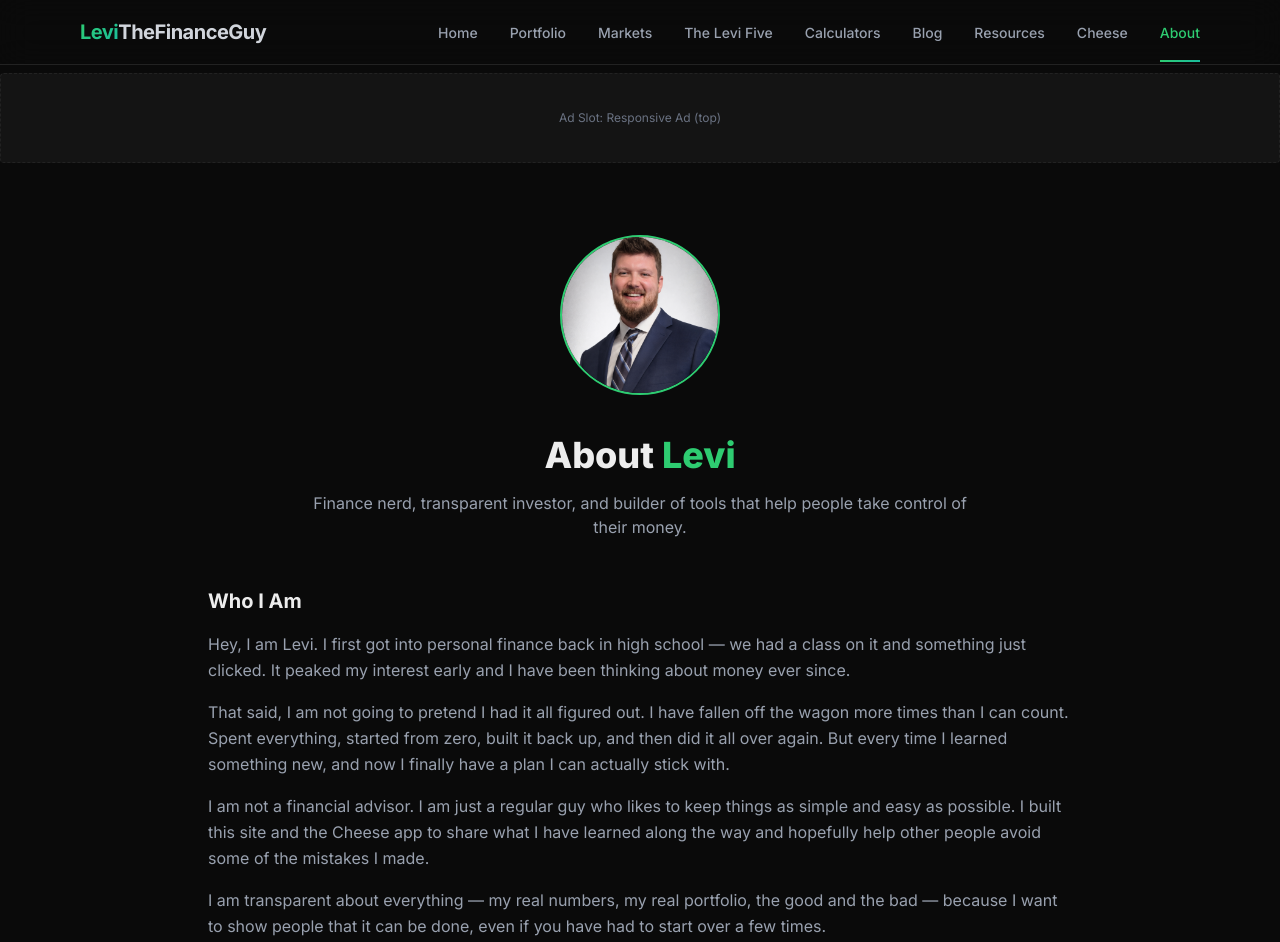
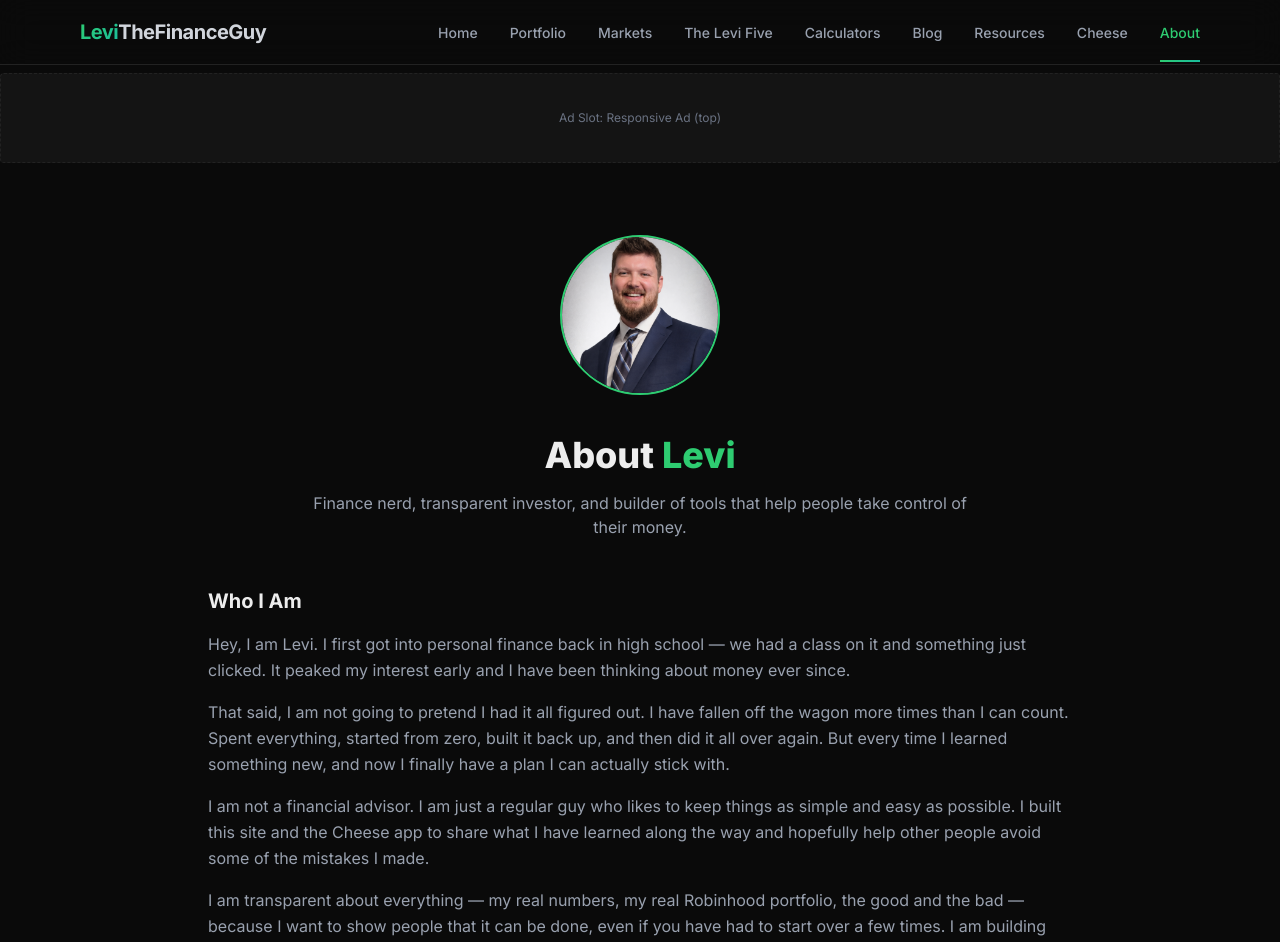
Before and after one commit to levithefinanceguy/levithefinanceguy, a Next.js app: page /about in a window 1280 px wide. Shown: the top 942 px of the page. Built offline with nearby package versions, Linux system fonts and the light colour scheme.

Commit message:
Weave Robinhood and $1 to $1M story naturally across the site
- Home hero: "Building from $1 to $1,000,000 on Robinhood"
- Portfolio banner: "started with a single dollar on Robinhood"
- About page: "my real Robinhood portfolio" + $1 to $1M mention

```diff
--- a/app/about/page.tsx
+++ b/app/about/page.tsx
@@ -73,9 +73,10 @@ export default function AboutPage() {
               I made.
             </p>
             <p>
-              I am transparent about everything — my real numbers, my real portfolio, the good and
-              the bad — because I want to show people that it can be done, even if you have had to
-              start over a few times.
+              I am transparent about everything — my real numbers, my real Robinhood portfolio, the good
+              and the bad — because I want to show people that it can be done, even if you have had to
+              start over a few times. I am building from $1 to $1,000,000 in public so you can follow
+              along and see exactly how it is done.
             </p>
           </div>
         </section>
--- a/app/page.tsx
+++ b/app/page.tsx
@@ -78,8 +78,8 @@ export default function Home() {
               Just a regular guy sharing what actually works.
             </p>
             <p className="text-base text-gray-500 max-w-xl mx-auto mb-10">
-              Follow my investing journey, use free calculators, and learn the
-              framework that changed my financial life.
+              Building from $1 to $1,000,000 on Robinhood. Follow the journey,
+              use free tools, and learn the framework that changed my financial life.
             </p>
             <div className="flex flex-col sm:flex-row gap-4 justify-center">
               <Link
--- a/app/portfolio/PortfolioClient.tsx
+++ b/app/portfolio/PortfolioClient.tsx
@@ -198,8 +198,8 @@ export default function PortfolioClient() {
           <span className="gradient-text">$1,000,000</span>
         </h1>
         <p className="text-gray-400 max-w-xl mx-auto mb-8">
-          I started with a single dollar. No trust fund, no windfall, no shortcuts. Just
-          consistency, time, and a plan. Follow along as I build to seven figures in public.
+          I started with a single dollar on Robinhood. No trust fund, no windfall, no shortcuts.
+          Just consistency, time, and a plan. Follow along as I build to seven figures in public.
         </p>
         <div className="max-w-lg mx-auto">
           <div className="flex justify-between text-sm mb-2">
```
